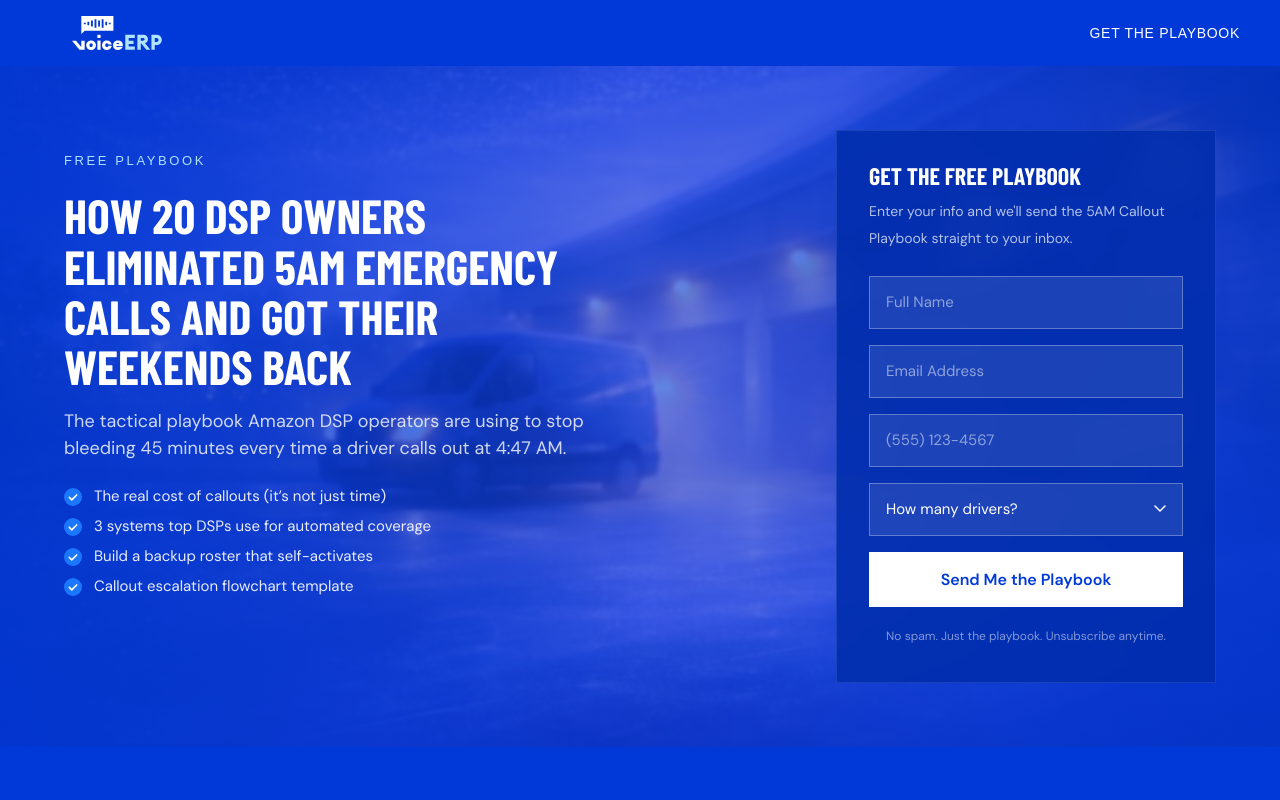
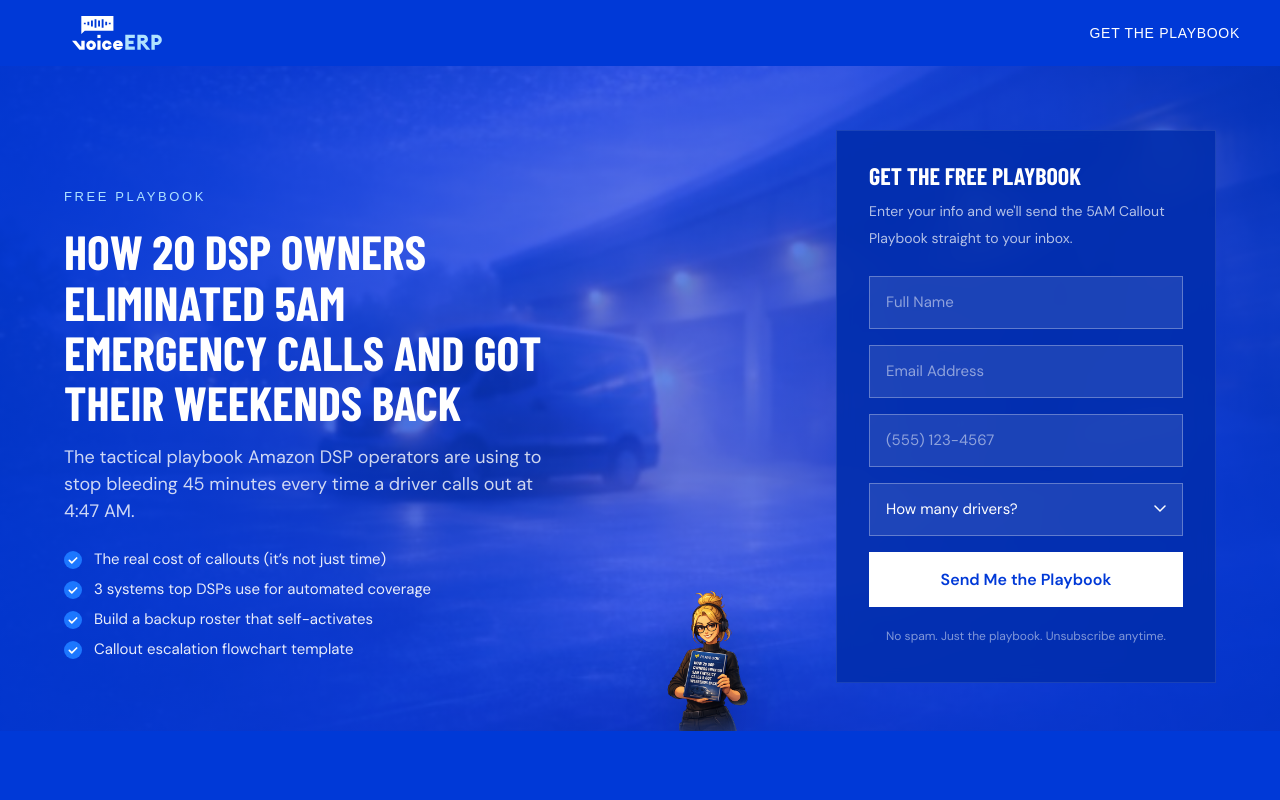
Before and after one commit to Cynthia-Concierge/voice-erp-viki, a Next.js app: page /playbook in a window 1280 px wide. Shown: the top 800 px of the page. Built offline with nearby package versions, Linux system fonts and the light colour scheme; a web font is replaced by a local one.

Commit message:
Add Viki character to playbook hero section between copy and form

```diff
--- a/src/app/playbook/page.tsx
+++ b/src/app/playbook/page.tsx
@@ -208,10 +208,10 @@
           }}
         />
 
-        <div className="relative px-4 sm:px-6 pt-8 sm:pt-10 md:pt-16 pb-10 sm:pb-12 md:pb-16" style={{ zIndex: 3 }}>
-          <div className="max-w-6xl mx-auto flex flex-col lg:flex-row items-center lg:items-start gap-8 lg:justify-between">
+        <div className="relative px-4 sm:px-6 pt-8 sm:pt-10 md:pt-16 pb-0 sm:pb-0 md:pb-0" style={{ zIndex: 3 }}>
+          <div className="max-w-6xl mx-auto flex flex-col lg:flex-row items-center lg:items-end gap-8 lg:gap-0 lg:justify-between">
             {/* Left — Copy */}
-            <div className="flex-1 text-center lg:text-left pt-0 lg:pt-4 lg:max-w-[48%]">
+            <div className="flex-1 text-center lg:text-left pt-0 lg:pt-4 lg:pb-12 lg:max-w-[42%]">
               <span className="inline-block font-[family-name:var(--font-dm-mono)] font-light text-[12px] sm:text-[13px] tracking-[0.2em] text-[#AFE2FF] mb-4">
                 FREE PLAYBOOK
               </span>
@@ -245,8 +245,21 @@
               </button>
             </div>
 
+            {/* Center — Viki character */}
+            <div className="hidden lg:flex items-end justify-center flex-shrink-0 -mb-0 pointer-events-none select-none" style={{ width: '220px' }}>
+              <Image
+                src="/viki-hero.png"
+                alt="Viki — your AI dispatch assistant"
+                width={280}
+                height={400}
+                className="object-contain drop-shadow-2xl"
+                style={{ maxHeight: '420px' }}
+                priority
+              />
+            </div>
+
             {/* Right — Form (z-index above Viki so it stays clickable) */}
-            <div ref={formRef} className="w-full lg:w-[380px] flex-shrink-0">
+            <div ref={formRef} className="w-full lg:w-[380px] flex-shrink-0 lg:pb-12">
               <div className="bg-[#022EAD]/90 backdrop-blur-sm p-6 sm:p-8 border border-white/10">
                 <h2 className="font-display text-[22px] sm:text-[24px] leading-[1.1] text-white mb-2">
                   GET THE FREE PLAYBOOK
```
Also changed, not shown: public/viki-hero.png (added).
